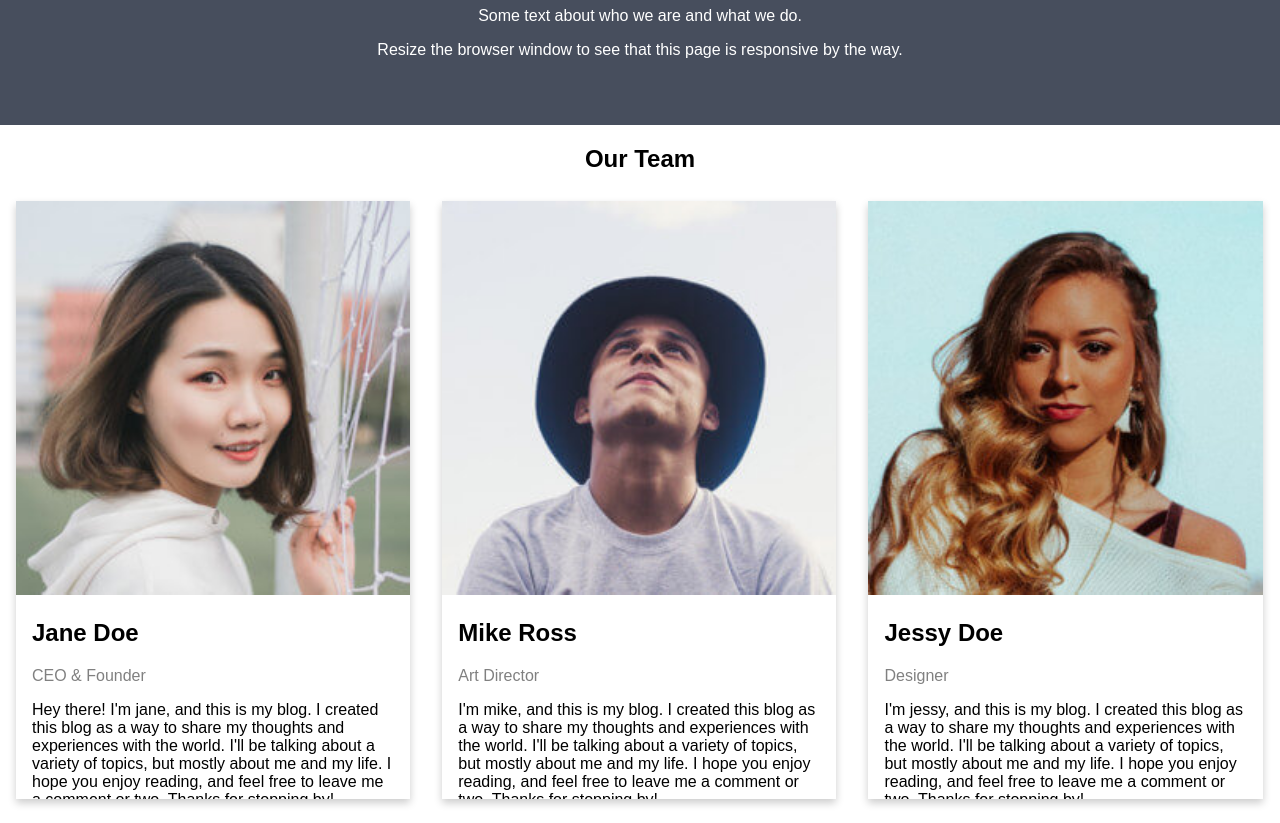
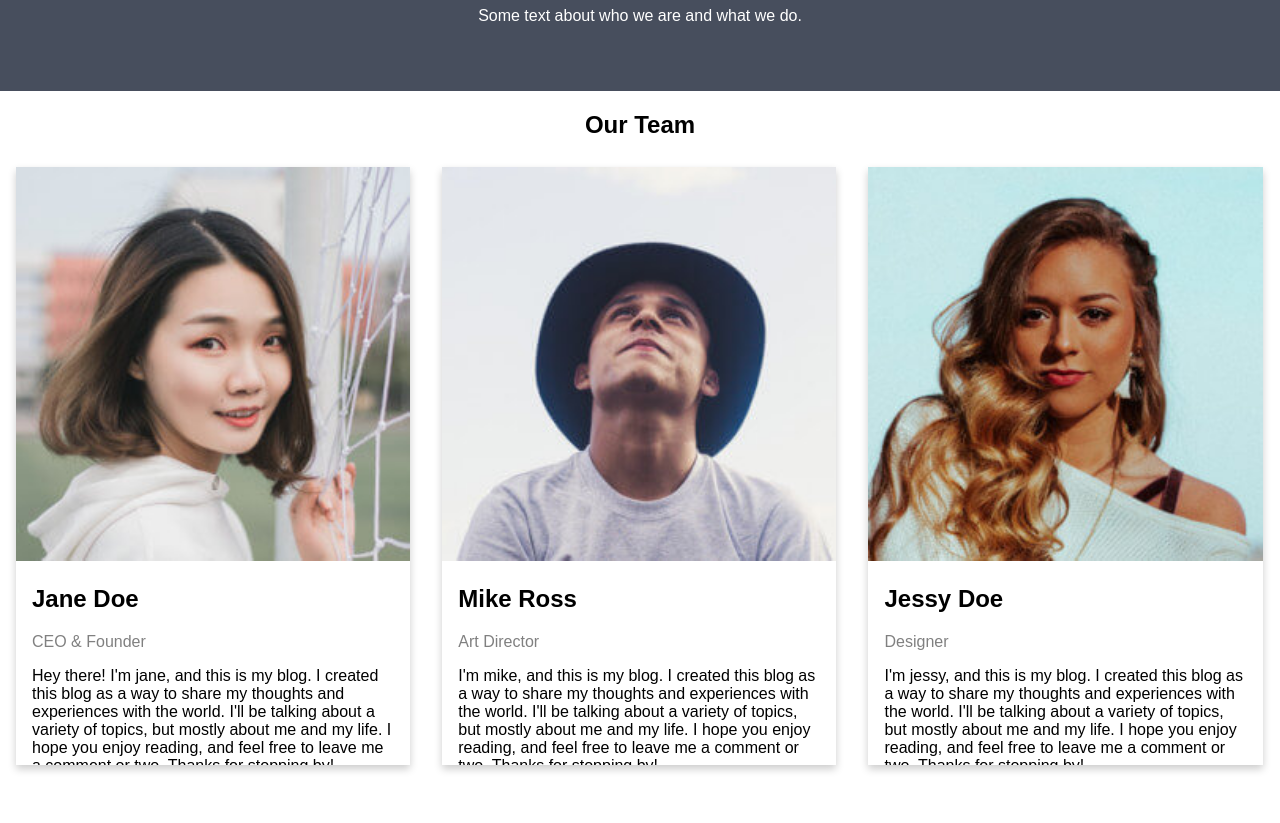
Before and after one commit to parasnp/FEWD1214, a plain HTML site: page index.html in a window 1280 px wide. Shown: the part 123-946 px from the top of the page. After the commit the page ends 912 px from the top, so only its background shows below. Drawn offline with Linux system fonts and the light colour scheme.

Commit message:
Update index.html

```diff
--- a/index.html
+++ b/index.html
@@ -11,7 +11,6 @@
 <div class="about-section">
   <h1>About Us Page</h1>
   <p>Some text about who we are and what we do.</p>
-  <p>Resize the browser window to see that this page is responsive by the way.</p>
 </div>
 
 <h2 style="text-align:center">Our Team</h2>
```
